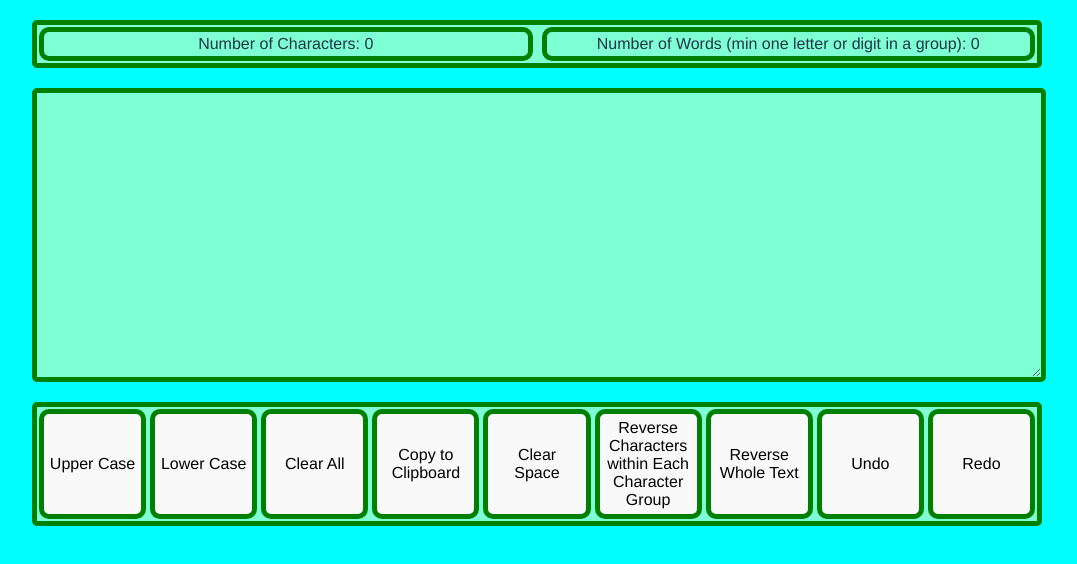
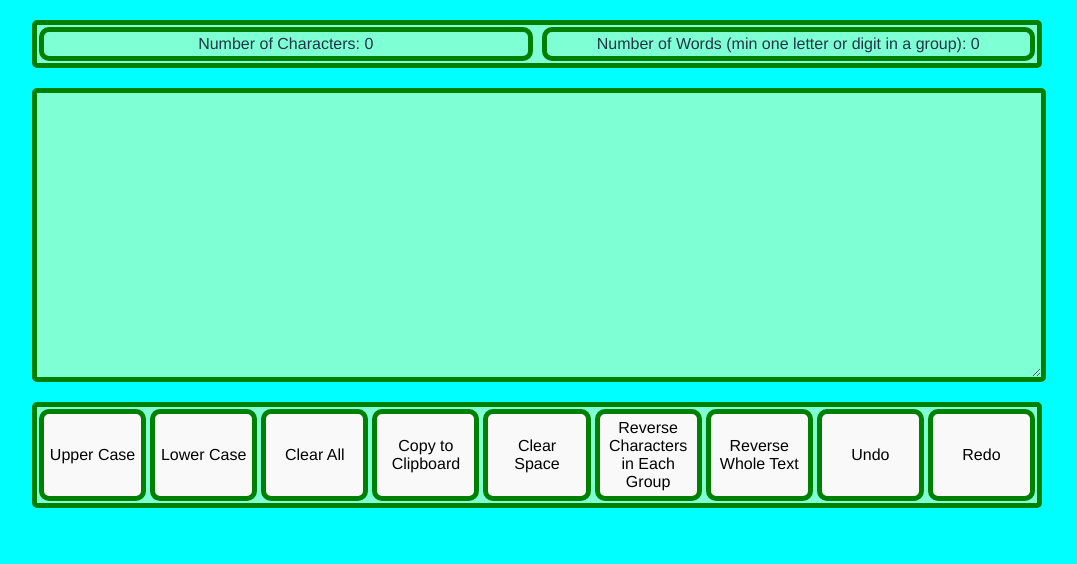
Before and after one commit to LachezarTsK/Text-Editor, a React (Vite) app: page / in a window 1280 px wide. Shown: the top 564 px of the page, without its empty margins (101-1178 px from the left). Built offline with nearby package versions, Linux system fonts and the light colour scheme.

Commit message:
Update TextEditor.jsx

```diff
--- a/src/components/TextEditor.jsx
+++ b/src/components/TextEditor.jsx
@@ -129,7 +129,7 @@ export default function TextConverter() {
         >
           Clear Space
         </button>
-        {/* button Reverse Characters within Each Character Group */}
+        {/* button Reverse Characters in Each Group */}
         <button
           className="button"
           onClick={() => {
@@ -138,7 +138,7 @@ export default function TextConverter() {
             setIndexPreviousTexts(indexPreviousTexts + 1);
           }}
         >
-          Reverse Characters within Each Character Group
+          Reverse Characters in Each Group
         </button>
         {/* button Reverse Whole Text */}
         <button
```
